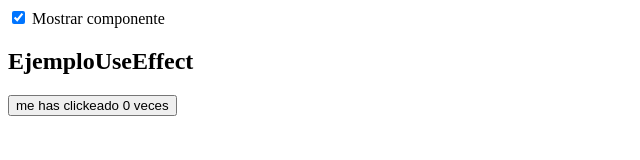
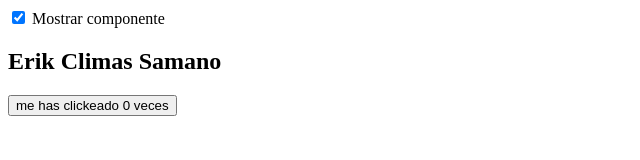
Before and after one commit to Climas96/react-project, a React (Vite) app: page / in a window 1280 px wide. Shown: the top 160 px of the page, without its empty margins (0-640 px from the left). Built offline with nearby package versions, Linux system fonts and the light colour scheme.

Commit message:
update EjemploUseEffect.tsx
se cambio el emcaberzado de h2 a Erik Climas

```diff
--- a/src/EjemploUseEffect.tsx
+++ b/src/EjemploUseEffect.tsx
@@ -8,7 +8,7 @@ const [clicks,setClicks] = useState(0);
     });
   return (
     <>
-      <h2>EjemploUseEffect</h2>
+      <h2>Erik Climas Samano</h2>
 
       <div><button onClick={() => setClicks(clicks +1)}>me has clickeado {clicks} veces</button></div>
     </>
```
